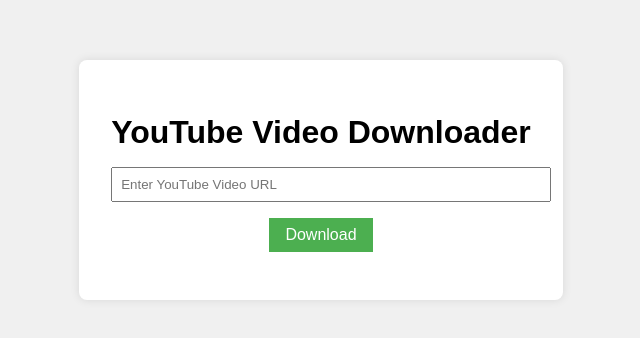
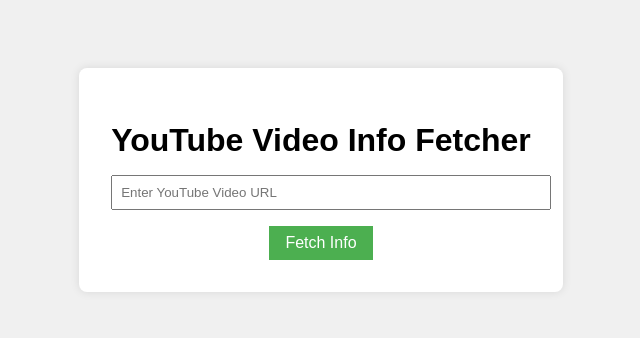
Before and after one commit to DEMON-TECHX/APP, a website: page public/index.html in a window 1280 px wide. Shown: the part 220-558 px from the top of the page, without its empty margins (319-959 px from the left). Drawn offline with Linux system fonts and the light colour scheme.

Commit message:
Update index.html

```diff
--- a/public/index.html
+++ b/public/index.html
@@ -3,15 +3,15 @@
 <head>
     <meta charset="UTF-8">
     <meta name="viewport" content="width=device-width, initial-scale=1.0">
-    <title>YouTube Video Downloader</title>
+    <title>YouTube Video Info Fetcher</title>
     <link rel="stylesheet" href="style.css">
 </head>
 <body>
     <div class="container">
-        <h1>YouTube Video Downloader</h1>
+        <h1>YouTube Video Info Fetcher</h1>
         <input type="text" id="videoUrl" placeholder="Enter YouTube Video URL">
-        <button id="downloadBtn">Download</button>
-        <div id="status"></div>
+        <button id="fetchBtn">Fetch Info</button>
+        <div id="videoInfo"></div>
     </div>
     <script src="script.js"></script>
 </body>
```
